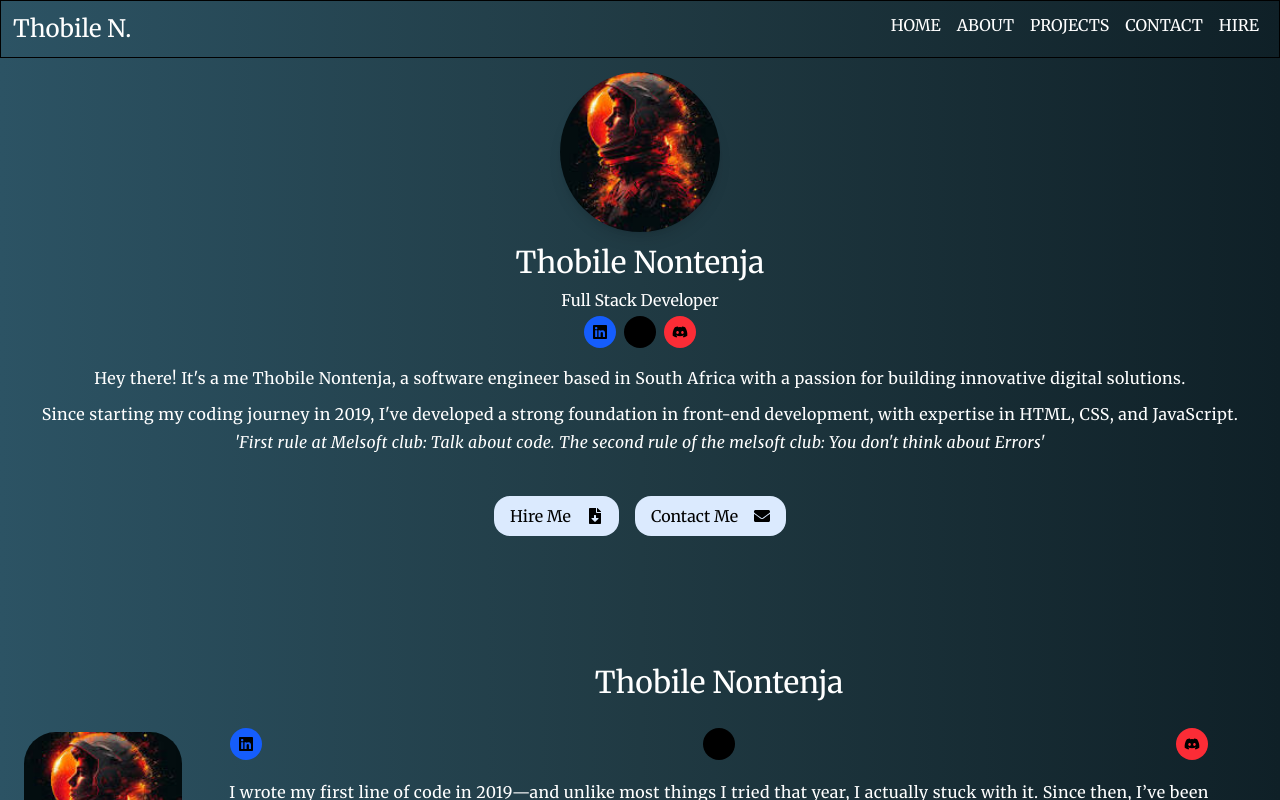
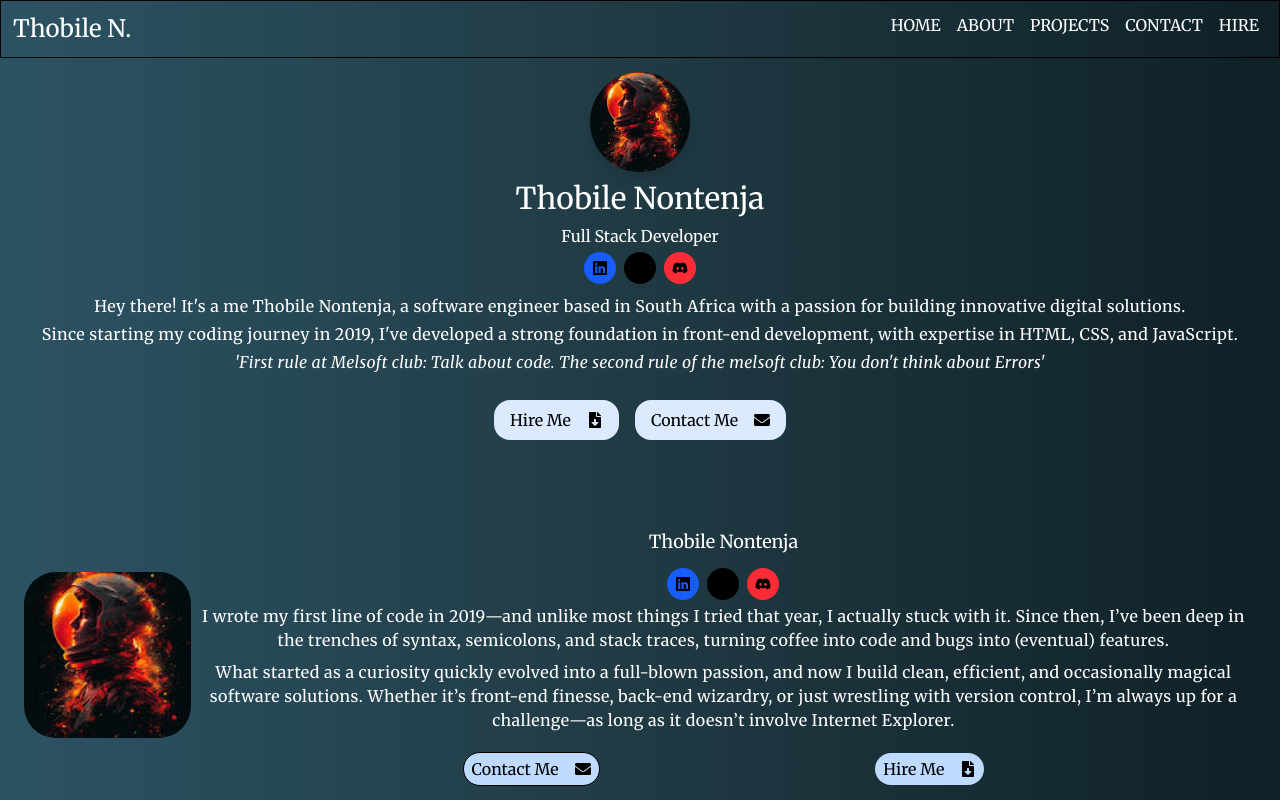
Before and after one commit to Supa-Thobile2/portfolio-melsoft2, a React (Vite) app: page / in a window 1280 px wide. Shown: the top 800 px of the page. Built offline with nearby package versions, Linux system fonts and the light colour scheme; a web font is replaced by a local one.

Commit message:
added updates

```diff
--- a/src/components/about/About.jsx
+++ b/src/components/about/About.jsx
@@ -15,9 +15,9 @@ function About() {
             <img src={Image} alt="astranaut"  className='w-100 rounded-4xl object-contain mb-2' />
 
 
-        <div className='p-2 md:p-10 mx-auto text-center px-8'>
-              <h1 className='text-3xl text-white py-2 '>Thobile Nontenja</h1>
-               <div className='flex items-center justify-between gap-2 p-2 my-3'>
+        <div className='p-2 md: mx-auto text-center'>
+              <h1 className='text-lg text-white py-2 '>Thobile Nontenja</h1>
+               <div className='flex items-center justify-center gap-2 p-1'>
                                   <button className='py-2 px-2  bg-blue-600 rounded-full hover:translate-y-[10px] hover:shadow-md transition duration-300'><FaLinkedin/></button>
                                   <button className='py-2 px-2 bg-black rounded-full hover:translate-y-[10px] hover:shadow-md transition duration-300'><FaGithub/></button>
                                   <button className='py-2 px-2 bg-red-500 rounded-full hover:translate-y-[10px] hover:shadow-md transition duration-300'><FaDiscord/></button>
--- a/src/components/hero/Hero.jsx
+++ b/src/components/hero/Hero.jsx
@@ -14,12 +14,12 @@ function Hero() {
 
         <div className=' flex items-center justify-center flex-col mx-auto w-full h-full mt-14 text-center p-4 mb-4 '>
 
-                        <img src={Image}  alt='astranaut image' className='w-40 rounded-full shadow-lg mx-auto mb-2 md:mx-auto' />
+                        <img src={Image}  alt='astranaut image' className='w-25 rounded-full shadow-lg mx-auto mb-1 md:mx-auto' />
 
 
 
-                        <h1 className='text-2xl text-white my-1 md:text-4xl lg:text-3xl '>Thobile Nontenja</h1>
-                        <span className='display-6 text-white  py-1  md:text-base lg:text-base'>Full Stack Developer</span>
+                        <h1 className='text-lg text-white my-1 md:text-4xl lg:text-3xl '>Thobile Nontenja</h1>
+                        <span className='text-white  py-1  md:text-base lg:text-base'>Full Stack Developer</span>
 
                   <div className='flex items-center justify-between gap-2'>
                     <button className='py-2 px-2  bg-blue-600 rounded-full hover:translate-y-[10px] hover:shadow-md transition duration-300'><FaLinkedin/></button>
@@ -27,14 +27,14 @@ function Hero() {
                     <button className='py-2 px-2 bg-red-500 rounded-full hover:translate-y-[10px] hover:shadow-md transition duration-300'><FaDiscord/></button>
 
                   </div>
-                  <div className='container items-center px-4 my-4'>
+                  <div className='container items-center px-2 my-2'>
                     <p className='text-base tracking-wide leading-7 text-white text-start md:text-center '>Hey there! It's a me Thobile Nontenja, a software engineer based in South Africa with a passion for building innovative digital solutions.
                        </p>
-                    <p className='text-white tracking-wide leading-7 text-start   md:text-center pt-2 lg:text-base'>Since starting my coding journey in 2019, I've developed a strong foundation in front-end development, with expertise in HTML, CSS, and JavaScript.</p>
+                    <p className='text-white tracking-wide leading-7 text-start   md:text-center lg:text-base'>Since starting my coding journey in 2019, I've developed a strong foundation in front-end development, with expertise in HTML, CSS, and JavaScript.</p>
                     <span className='leading-7 tracking-wide  text-base text-start text-white italic bold md:text-center block lg:text-base'>'First rule at Melsoft club: Talk about code. The second rule of the melsoft club: You don't think about Errors'</span>
                   </div>
 
-                  <div className='flex items-center justify-between gap-4 my-4 p-2'>
+                  <div className='flex items-center justify-between gap-4 my-2 p-2'>
                     <button className='flex justify-evenly items-center gap-4  px-4 py-2 bg-blue-100 rounded-2xl hover:translate-y-[10px] hover:shadow-md transition duration-300'>Hire Me<FaFileDownload/></button>
                     <button className='flex justify-evenly items-center gap-4  px-4 py-2 bg-blue-100 rounded-2xl hover:translate-y-[10px] hover:shadow-md transition duration-300'>Contact Me<FaEnvelope/></button>
 
```
